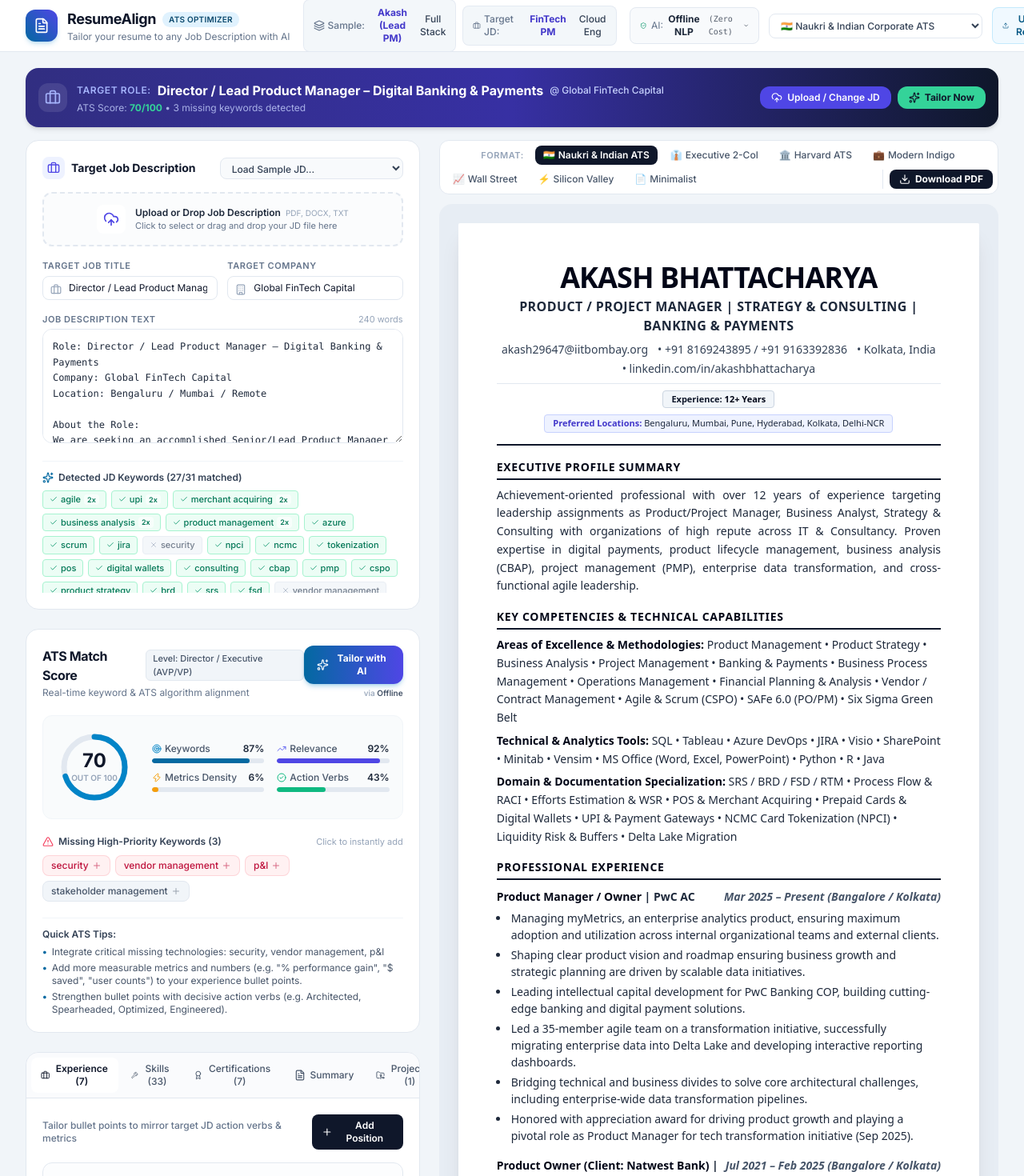
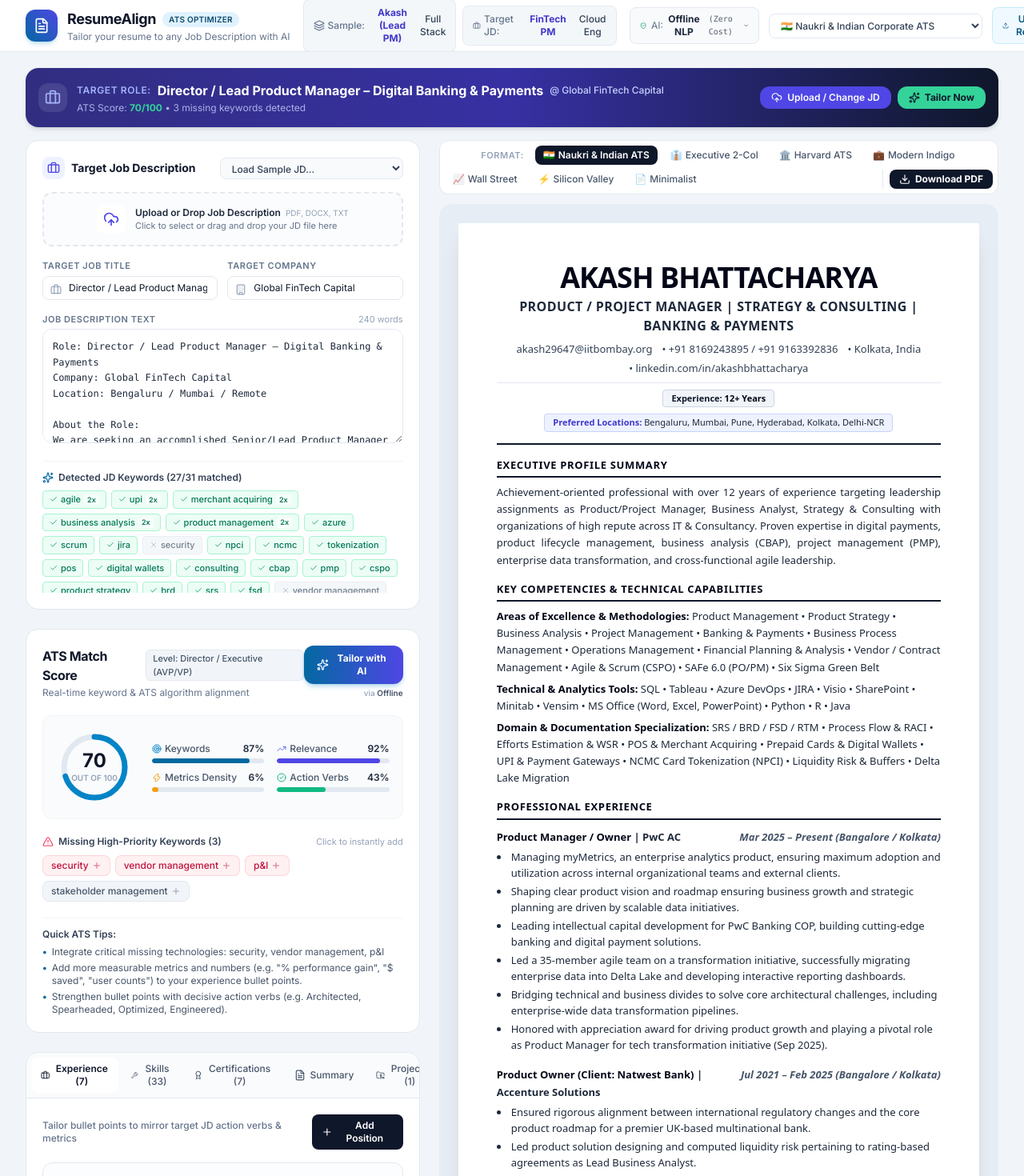
Before and after one commit to akashbayern0802/ResumeBuilder, a React (Vite) app: page / in a window 1280 px wide. Shown: the top 1470 px of the page at 80% size. Built offline with nearby package versions, Linux system fonts and the light colour scheme.

Commit message:
style: Fine-tune Naukri template font size to 13px

```diff
--- a/src/components/ResumePreview.tsx
+++ b/src/components/ResumePreview.tsx
@@ -90,12 +90,12 @@
               <h1 className="text-3xl sm:text-4xl font-black text-slate-950 tracking-tight uppercase mb-1">
                 {resume.fullName || 'Candidate Name'}
               </h1>
-              <p className="text-sm sm:text-base font-bold text-slate-800 tracking-wide uppercase mb-2">
+              <p className="text-[13px] sm:text-base font-bold text-slate-800 tracking-wide uppercase mb-2">
                 {resume.title || 'Product / Project Manager | Strategy & Consulting'}
               </p>
 
               {/* Contact info */}
-              <div className="flex flex-wrap items-center justify-center gap-x-3 gap-y-1 text-sm text-slate-700 font-medium mb-2">
+              <div className="flex flex-wrap items-center justify-center gap-x-3 gap-y-1 text-[13px] text-slate-700 font-medium mb-2">
                 {resume.email && <span>{resume.email}</span>}
                 {resume.phone && <span>• {resume.phone}</span>}
                 {resume.location && <span>• {resume.location}</span>}
@@ -130,11 +130,11 @@
             {resume.summary && (
               <section className="mb-4">
                 <div className="border-b-2 border-slate-900 pb-1 mb-2">
-                  <h2 className="text-sm font-bold uppercase tracking-wider text-slate-950 leading-normal">
+                  <h2 className="text-[13px] font-bold uppercase tracking-wider text-slate-950 leading-normal">
                     Executive Profile Summary
                   </h2>
                 </div>
-                <p className="text-sm text-slate-800 leading-relaxed text-justify">
+                <p className="text-[13px] text-slate-800 leading-relaxed text-justify">
                   {resume.summary}
                 </p>
               </section>
@@ -144,11 +144,11 @@
             {resume.skills && resume.skills.length > 0 && (
               <section className="mb-4">
                 <div className="border-b-2 border-slate-900 pb-1 mb-2">
-                  <h2 className="text-sm font-bold uppercase tracking-wider text-slate-950 leading-normal">
+                  <h2 className="text-[13px] font-bold uppercase tracking-wider text-slate-950 leading-normal">
                     Key Competencies & Technical Capabilities
                   </h2>
                 </div>
-                <div className="space-y-1.5 text-sm">
+                <div className="space-y-1.5 text-[13px]">
                   {resume.skills.map((cat) => (
                     <div key={cat.id} className="leading-relaxed">
                       <span className="font-bold text-slate-950">{cat.categoryName}: </span>
@@ -163,7 +163,7 @@
             {resume.experience && resume.experience.length > 0 && (
               <section className="mb-4">
                 <div className="border-b-2 border-slate-900 pb-1 mb-2.5">
-                  <h2 className="text-sm font-bold uppercase tracking-wider text-slate-950 leading-normal">
+                  <h2 className="text-[13px] font-bold uppercase tracking-wider text-slate-950 leading-normal">
                     Professional Experience
                   </h2>
                 </div>
@@ -172,16 +172,16 @@
                     <div key={exp.id}>
                       <div className="flex flex-col sm:flex-row sm:items-baseline justify-between gap-1 break-inside-avoid">
                         <div>
-                          <span className="font-bold text-sm text-slate-950">{exp.role}</span>
-                          <span className="text-sm font-semibold text-slate-800"> | {exp.company}</span>
+                          <span className="font-bold text-[13px] text-slate-950">{exp.role}</span>
+                          <span className="text-[13px] font-semibold text-slate-800"> | {exp.company}</span>
                         </div>
-                        <div className="text-sm text-slate-600 font-semibold italic shrink-0">
+                        <div className="text-[13px] text-slate-600 font-semibold italic shrink-0">
                           {exp.startDate} – {exp.current ? 'Present' : exp.endDate}
                           {exp.location ? ` (${exp.location})` : ''}
                         </div>
                       </div>
 
-                      <ul className="list-disc list-outside ml-4 mt-1.5 space-y-1 text-sm text-slate-800 leading-normal">
+                      <ul className="list-disc list-outside ml-4 mt-1.5 space-y-1 text-[13px] text-slate-800 leading-normal">
                         {exp.bullets.map((b, i) => (
                           <li key={i} className="pl-0.5 break-inside-avoid">{b}</li>
                         ))}
@@ -196,13 +196,13 @@
             {resume.education && resume.education.length > 0 && (
               <section className="mb-4">
                 <div className="border-b-2 border-slate-900 pb-1 mb-2">
-                  <h2 className="text-sm font-bold uppercase tracking-wider text-slate-950 leading-normal">
+                  <h2 className="text-[13px] font-bold uppercase tracking-wider text-slate-950 leading-normal">
                     Education & Academic Credentials
                   </h2>
                 </div>
                 <div className="space-y-1.5">
                   {resume.education.map((edu) => (
-                    <div key={edu.id} className="flex items-baseline justify-between text-sm break-inside-avoid">
+                    <div key={edu.id} className="flex items-baseline justify-between text-[13px] break-inside-avoid">
                       <div>
                         <span className="font-bold text-slate-950">{edu.degree}</span>
                         <span className="text-slate-800"> — {edu.institution}</span>
@@ -221,16 +221,16 @@
             {resume.certifications && resume.certifications.length > 0 && (
               <section className="mb-3 break-inside-avoid">
                 <div className="border-b-2 border-slate-900 pb-1 mb-2">
-                  <h2 className="text-sm font-bold uppercase tracking-wider text-slate-950 leading-normal">
+                  <h2 className="text-[13px] font-bold uppercase tracking-wider text-slate-950 leading-normal">
                     Professional Certifications & Credentials
                   </h2>
                 </div>
-                <div className="flex flex-wrap gap-1.5 text-sm">
+                <div className="flex flex-wrap gap-1.5 text-[13px]">
                   {resume.certifications.map((cert, i) => (
                     <span
                       key={i}
                       style={{ display: 'inline-block', lineHeight: '1.3', padding: '3px 8px', borderRadius: '4px' }}
-                      className="bg-slate-100 text-slate-800 border border-slate-200 font-medium text-sm break-inside-avoid"
+                      className="bg-slate-100 text-slate-800 border border-slate-200 font-medium text-[13px] break-inside-avoid"
                     >
                       {cert}
                     </span>
```
